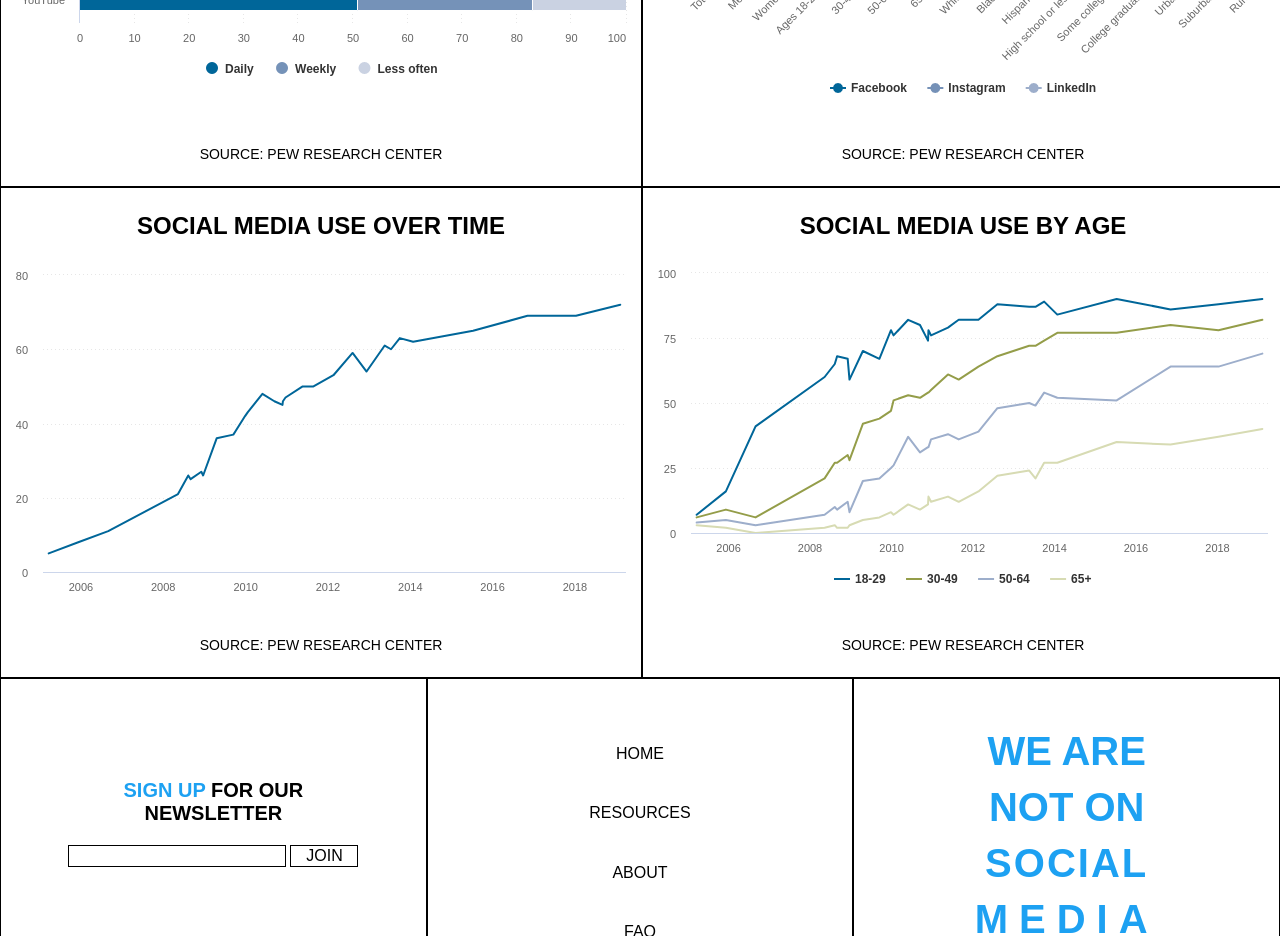
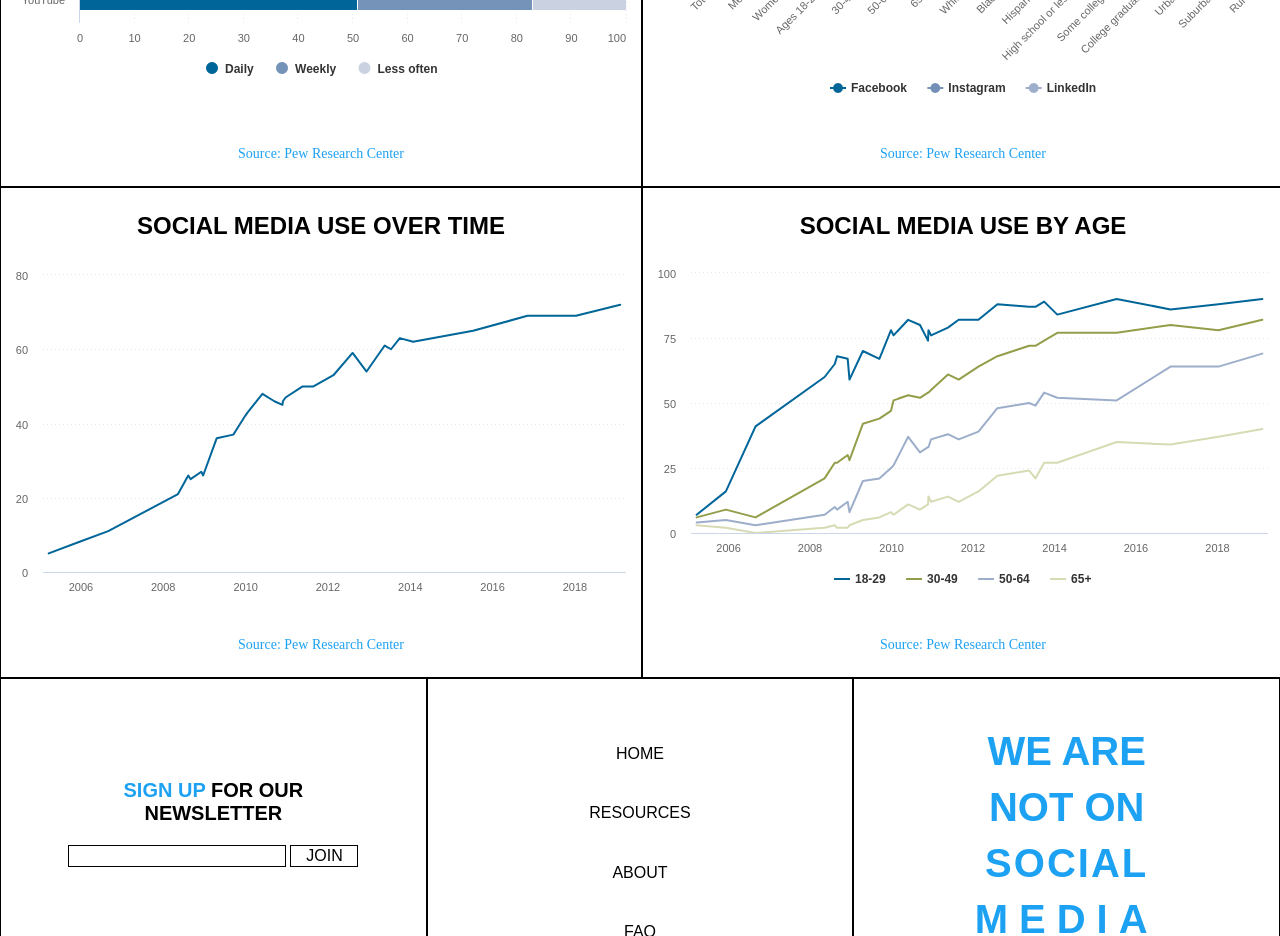
Before and after one commit to stxne/SocialMediaAddict, a plain HTML site: page index.html in a window 1280 px wide. Shown: the part 2040-2976 px from the top of the page. Drawn offline with Linux system fonts and the light colour scheme; a web font is replaced by a local one.

Commit message:
Final Site.

```diff
--- a/index.html
+++ b/index.html
@@ -47,7 +47,7 @@
           <h3>HOW OFTEN AMERICANS USE SOCIAL MEDIA SITES</h3>
           <img src="GraphOne.png" alt="">
 
-          <p>SOURCE: PEW RESEARCH CENTER</p>
+          <p>Source: Pew Research Center</p>
         </div>
       </a>
 
@@ -55,7 +55,7 @@
         <div class="graphContent">
           <h3>PERCENTAGE OF ADULTS WHO USE AT SOCIAL MEDIA SITE</h3>
           <img src="GraphThree.png" alt="">
-          <p>SOURCE: PEW RESEARCH CENTER</p>
+          <p>Source: Pew Research Center</p>
         </div>
       </a>
 
@@ -64,7 +64,7 @@
           <h3>SOCIAL MEDIA USE OVER TIME</h3>
           <img src="GraphFour.png" alt="">
 
-          <p>SOURCE: PEW RESEARCH CENTER</p>
+          <p>Source: Pew Research Center</p>
         </div>
       </a>
 
@@ -72,7 +72,7 @@
         <div class="graphContent">
           <h3>SOCIAL MEDIA USE BY AGE</h3>
           <img src="GraphTwo.png" alt="">
-          <p>SOURCE: PEW RESEARCH CENTER</p>
+          <p>Source: Pew Research Center</p>
         </div>
       </a>
 
--- a/style.css
+++ b/style.css
@@ -144,10 +144,8 @@ p{
 
 .graphContent p{
   text-align: center;
-  font-family: termina, sans-serif;
-  font-weight: 400;
-  font-style: normal;
   font-size: 1.75vmin;
+  color: #1DA1F2;
 }
 
 .graphContent h3{
@@ -312,5 +310,9 @@ input, button{
 
 #answer p{
   font-size: 2.5vmin;
-  padding: 0px 3vmin 0px 3.5vmin;
+  padding: 0px 8vmin 0px 4.5vmin;
 }
+
+#answer img{
+  border: 1px solid black;
+}
```
Also changed, not shown: faq.html (+1 -1 lines).
